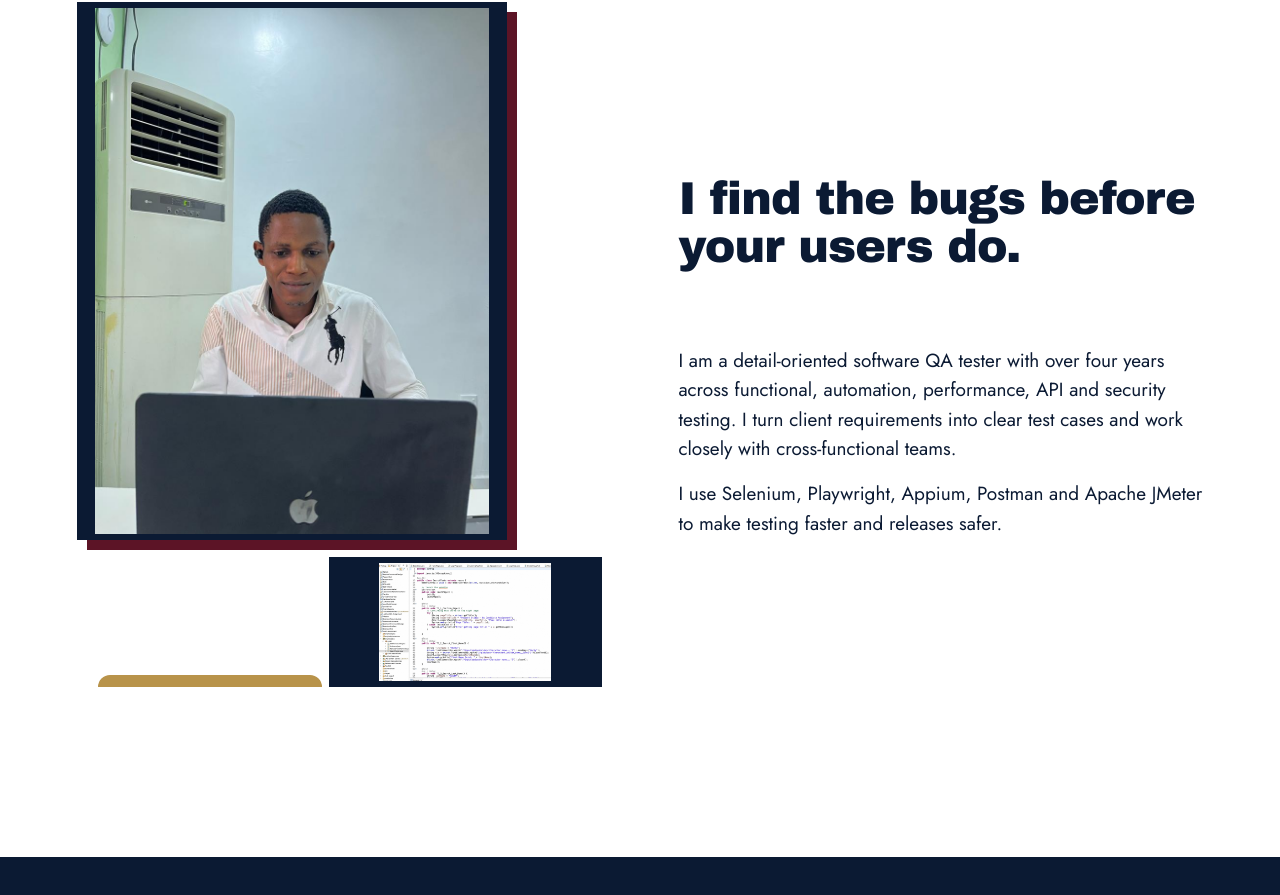
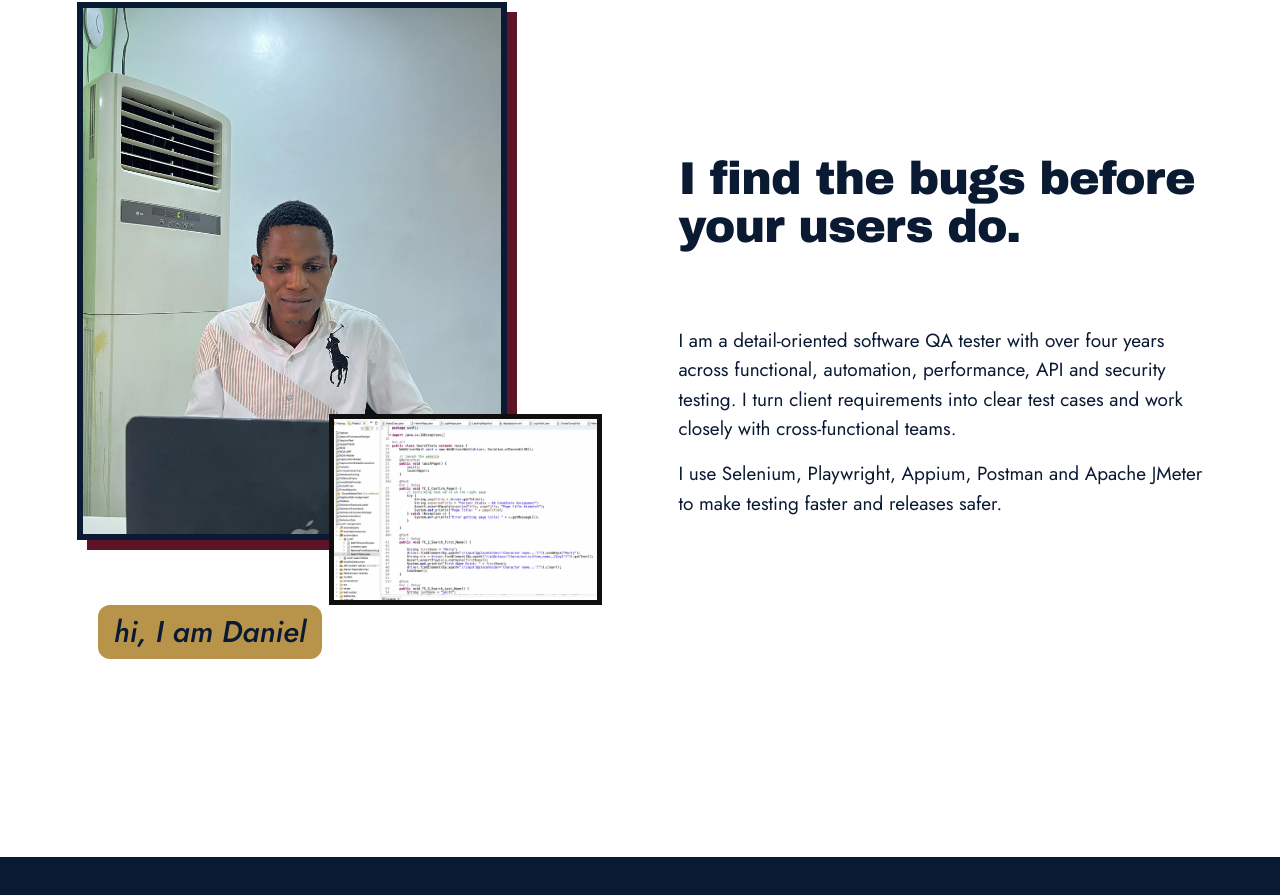
Before and after one commit to dandytech/myqaportfolio, a React (Vite) app: page / in a window 1280 px wide. Shown: the part 968-1863 px from the top of the page. Built offline with nearby package versions, Linux system fonts and the light colour scheme; a web font is replaced by a local one.

Commit message:
optimized the code again finally

```diff
--- a/src/App.jsx
+++ b/src/App.jsx
@@ -179,28 +179,35 @@ export default function App() {
             <div className="collage">
               <div className="c1 rv l">
                 <div className="ph" role="img" aria-label="Daniel at work">
-                  <img src={photo2} alt="Photo: Daniel" width={380} />
+                  <img src={photo2} alt="Photo: Daniel" />
                 </div>
               </div>
-              <div className="c2 rv r" style={{ height: "130px" }}>
+              <div className="c2 rv r" style={{}}>
                 <div
                   className="ph"
                   role="img"
                   aria-label="Daniel testing workspace"
+                  style={{}}
                 >
-                  <img src={photo4} alt="Photo: workspace" />
+                  <img
+                    src={photo4}
+                    alt="Photo: workspace"
+                    style={{
+                      border: "5px solid #100f0f",
+                    }}
+                  />
                 </div>
               </div>
               <div
                 className="note rv s"
-                style={{ transitionDelay: ".5s", marginBottom: "-70px" }}
+                style={{ transitionDelay: ".5s", marginBottom: "0px" }}
               >
                 hi, I am Daniel
               </div>
             </div>
             <div>
               <h2
-                style={{ marginTop: "40px" }}
+                style={{ marginTop: "0px" }}
                 id="ty"
                 data-t="I find the bugs before your users do."
                 aria-label="I find the bugs before your users do."
--- a/src/styles.css
+++ b/src/styles.css
@@ -1000,8 +1000,6 @@ header.show {
 
   aspect-ratio: 1;
 
-  border: 6px solid var(--navy);
-
   box-shadow: 8px 8px 0 var(--burg);
 
   overflow: hidden;
@@ -1011,8 +1009,6 @@ header.show {
 
 .c1 .ph,
 .c2 .ph {
-  height: 100%;
-
   width: 100%;
 
   border: 0;
```
